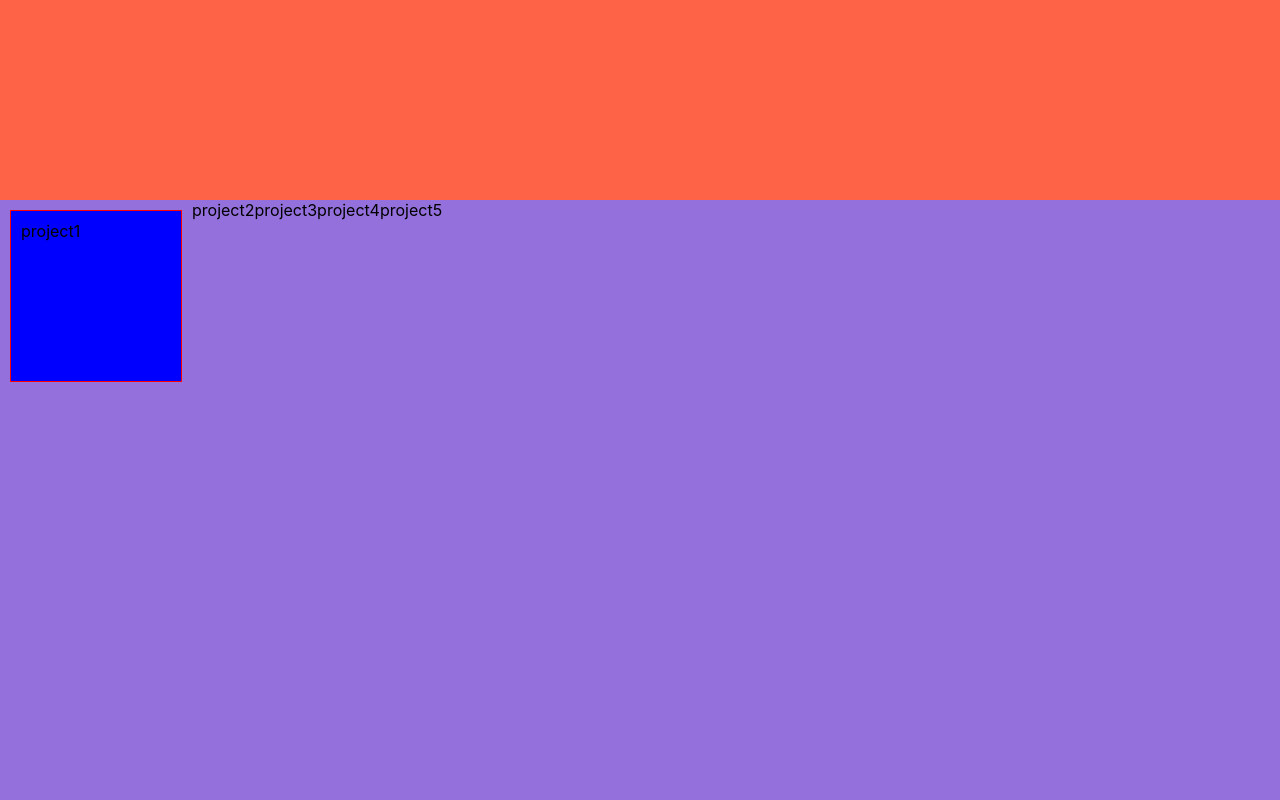
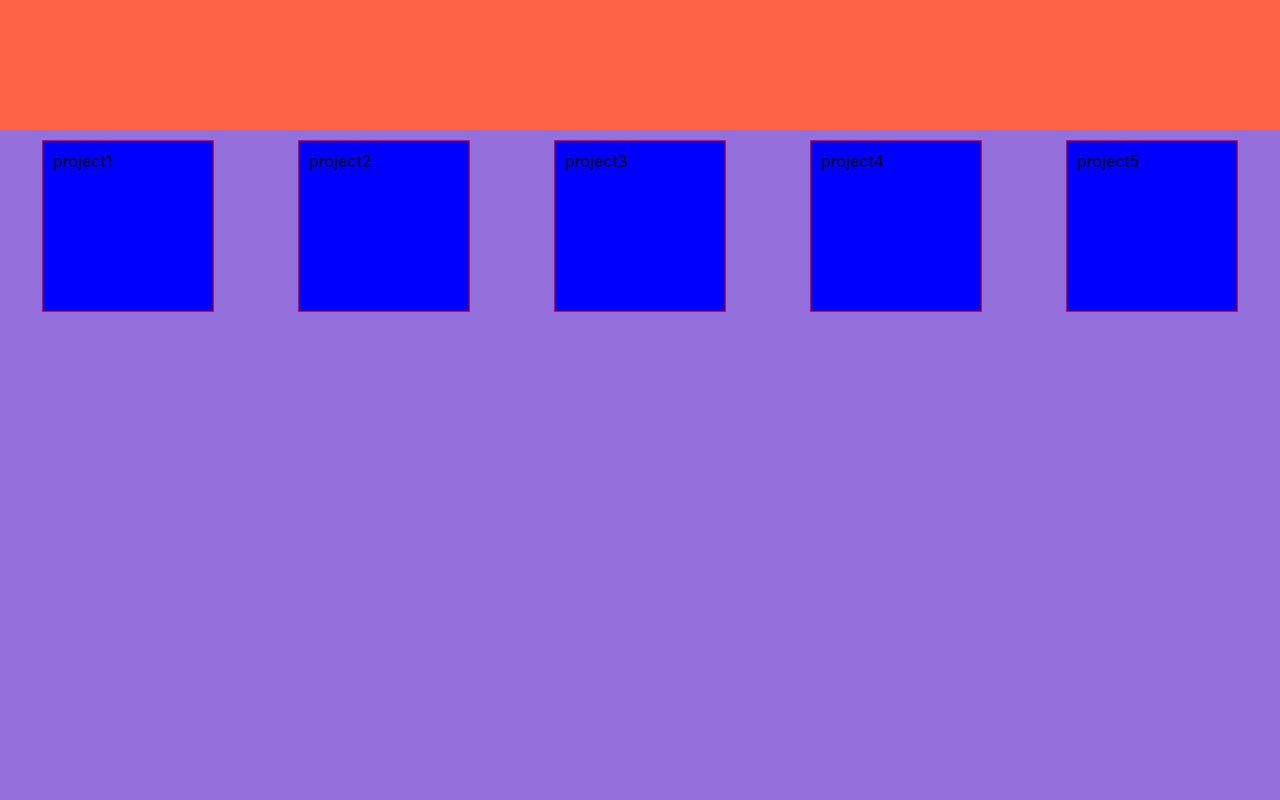
Before and after one commit to SiriusLL/portfolio, a React (Create React App) app: page / in a window 1280 px wide. Shown: the part 3020-3820 px from the top of the page. Built offline with nearby package versions, Linux system fonts and the light colour scheme.

Commit message:
added flex for project css

```diff
--- a/src/App.js
+++ b/src/App.js
@@ -15,7 +15,7 @@ function App() {
     <div className="App">
       <Hero setHeroHeight={setHeroHeight} />
       <NavBar heroHeight={heroHeight && heroHeight} />
-      {heroHeight}
+      {/* {heroHeight} */}
       <Contact />
       <Resume />
       <Skills />
--- a/src/components/Contact.css
+++ b/src/components/Contact.css
@@ -1,4 +1,4 @@
 .contact-section {
-  height: 100vh;
+  height: calc(100vh - 50px);
   background-color: mediumturquoise;
 }
--- a/src/components/NavBar.jsx
+++ b/src/components/NavBar.jsx
@@ -54,7 +54,7 @@ function NavBar({ heroHeight }) {
   const ref = useRef(null);
 
   const handleScroll = () => {
-    console.log("h", heroHeight);
+    // console.log("h", heroHeight);
     const offset = window.scrollY;
     // console.log(ref.heroHeight.clientHeight);
     if (offset >= heroHeight) {
--- a/src/components/Projects.css
+++ b/src/components/Projects.css
@@ -1,6 +1,8 @@
 .projects-section {
   display: flex;
   flex-direction: row;
+  justify-content: space-around;
+  flex-wrap: wrap;
   height: 100vh;
   background-color: mediumpurple;
 }
@@ -13,3 +15,36 @@
   background-color: blue;
   border: 1px solid red;
 }
+
+.project2 {
+  width: 150px;
+  height: 150px;
+  padding: 10px;
+  margin: 10px;
+  background-color: blue;
+  border: 1px solid red;
+}
+.project3 {
+  width: 150px;
+  height: 150px;
+  padding: 10px;
+  margin: 10px;
+  background-color: blue;
+  border: 1px solid red;
+}
+.project4 {
+  width: 150px;
+  height: 150px;
+  padding: 10px;
+  margin: 10px;
+  background-color: blue;
+  border: 1px solid red;
+}
+.project5 {
+  width: 150px;
+  height: 150px;
+  padding: 10px;
+  margin: 10px;
+  background-color: blue;
+  border: 1px solid red;
+}
```
